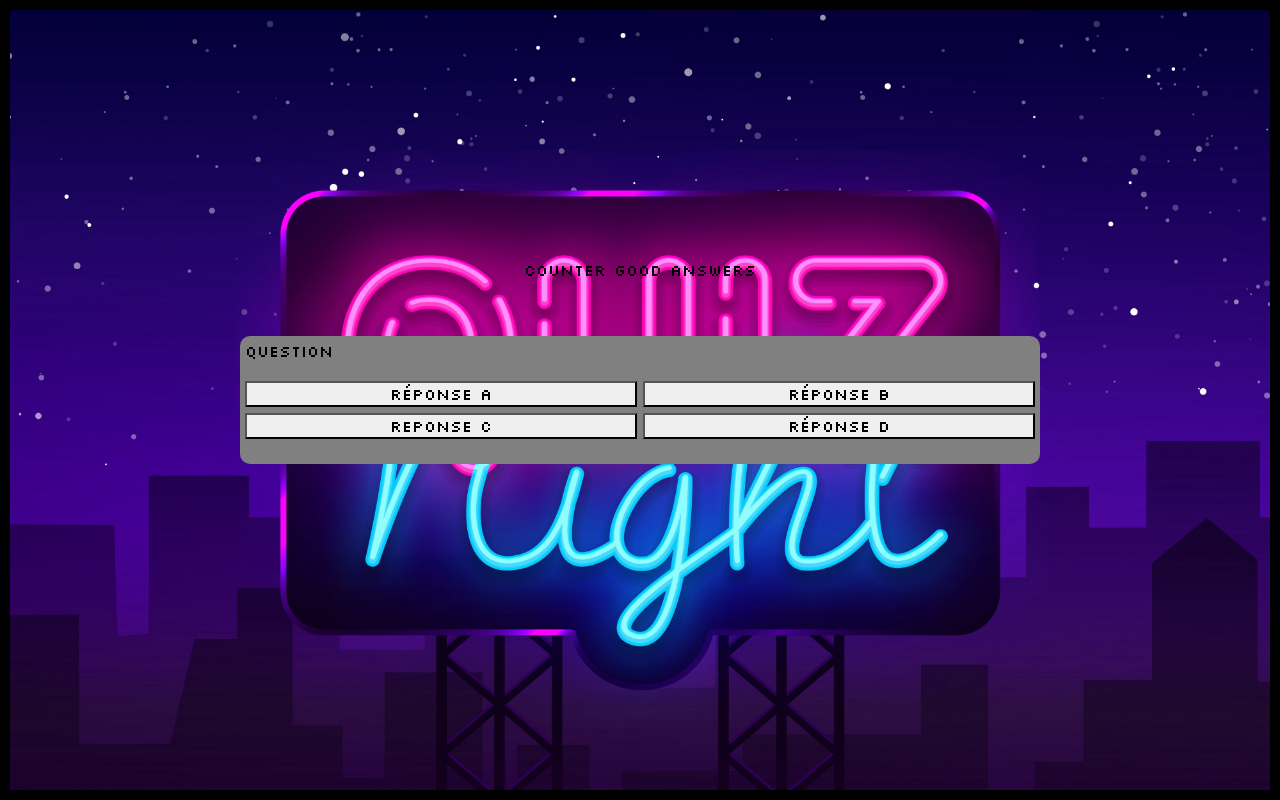
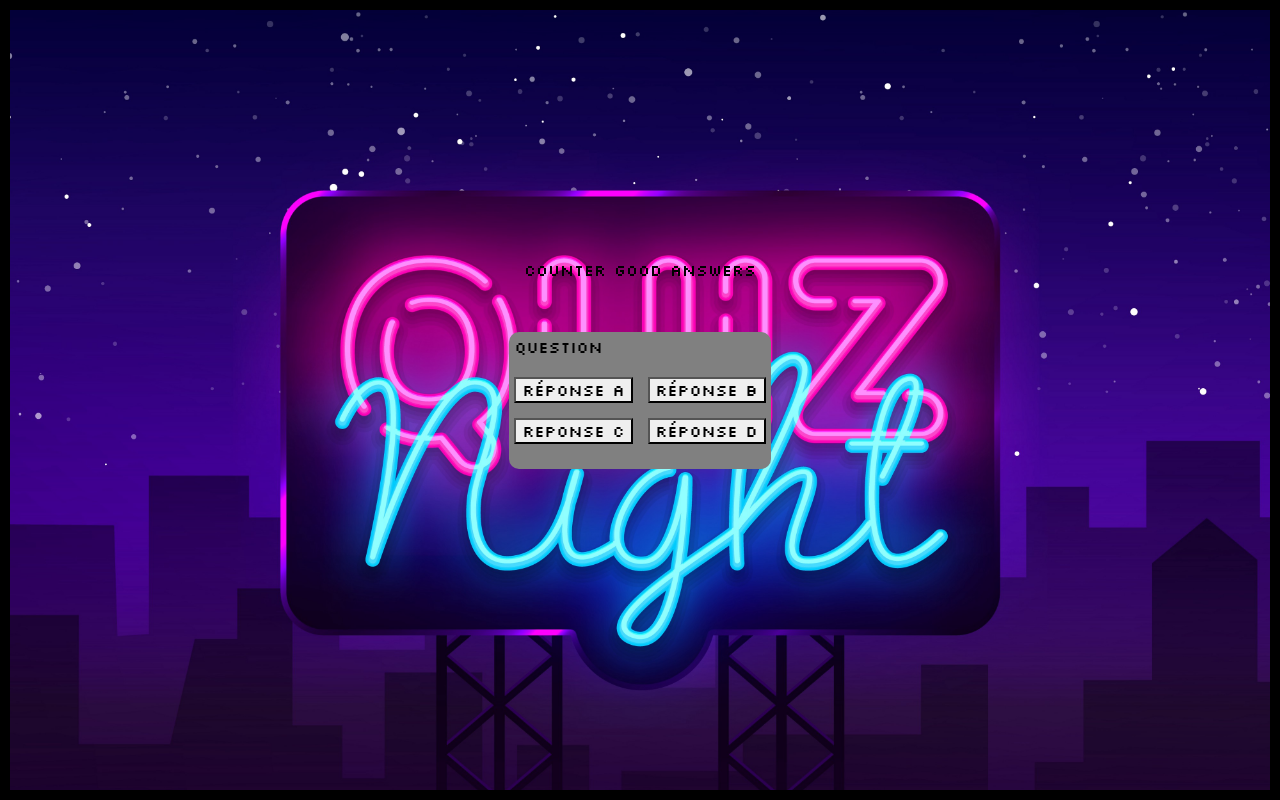
Before and after one commit to Benjamin-Mag/Quizz-solo-Project, a plain HTML site: page index.html in a window 1280 px wide. Both pictures are taken after a click on the button "Start". Drawn offline with Linux system fonts and the light colour scheme.

Commit message:
work in progress

```diff
--- a/script.js
+++ b/script.js
@@ -12,4 +12,7 @@ function startTheGame() {
   // remove class 'hide' to display my quiz (need to store it inside a const)
   questionContainer.classList.remove("hide");
   counterContainer.classList.remove("hide");
+  displayQuestion(); // call the function to display my question : let's initiate it
 }
+
+function displayQuestion() {}
--- a/style.css
+++ b/style.css
@@ -22,11 +22,12 @@ body {
   position: relative;
 }
 .container{
-  width: 800px;
-  max-width: 80%;
+  width:fit-content;
+
   border-radius: 10px;
   background-color: grey;
   padding: 5px;
+
 
 }
 .counter{
@@ -38,7 +39,7 @@ body {
 .btn-all{
   display: grid;
   grid-template-columns:repeat(2,auto);
-  gap: 6px;
+  gap: 15px;
   margin:  20px 0;
 }
 .controls{
```
